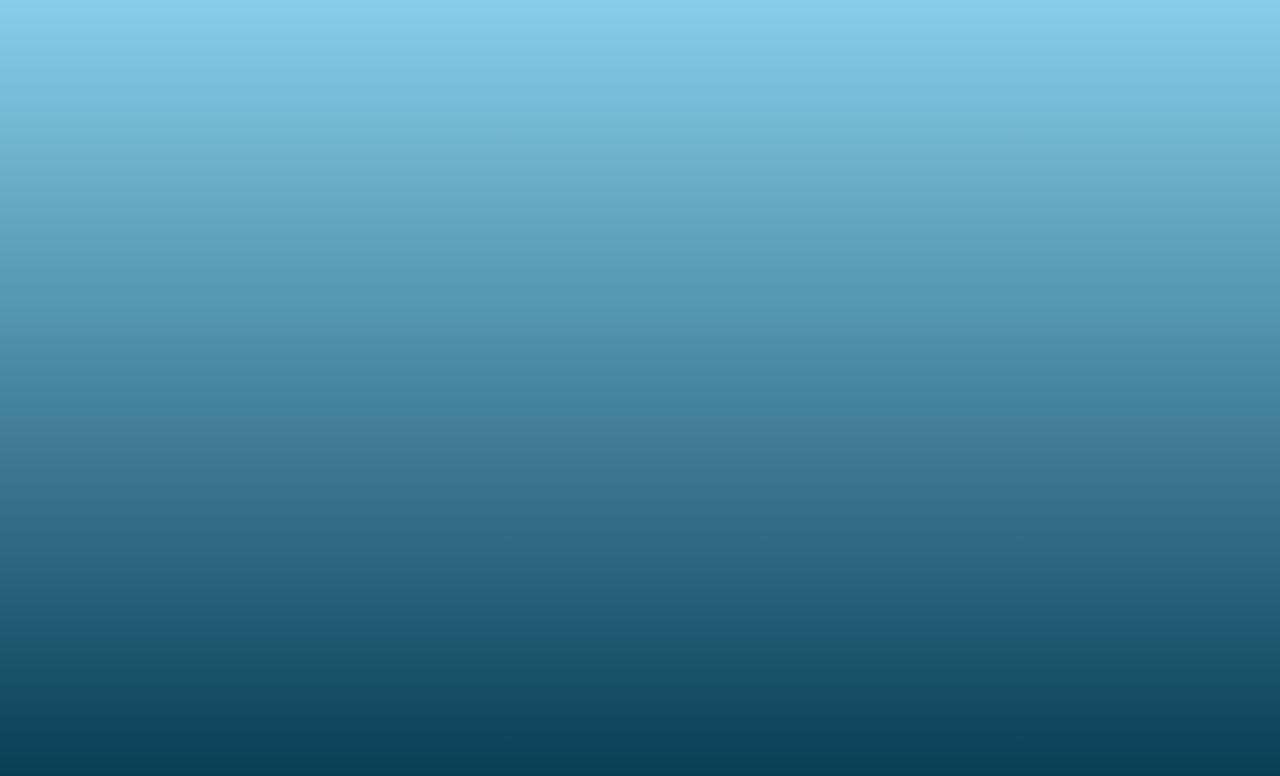
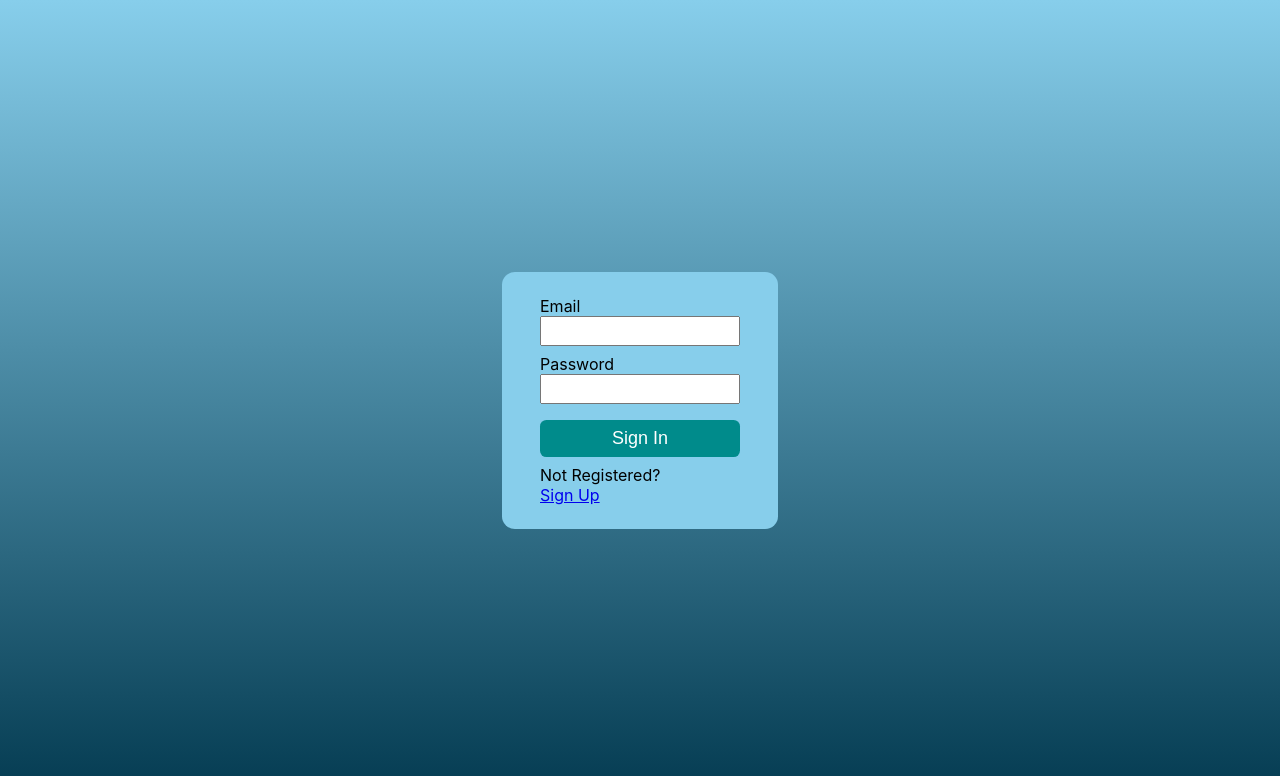
Before and after one commit to AkhilendreSinghRawat/Akuma-Task-Manager, a React (Vite) app in the folder frontend/: page /signin in a window 1280 px wide. Before the commit this address had no page. Shown: the top 776 px of the page. Built offline with nearby package versions, Linux system fonts and the light colour scheme.

Commit message:
frontend for signup and sign in

```diff
--- a/frontend/src/index.css
+++ b/frontend/src/index.css
@@ -2,6 +2,9 @@
   height: 100vh;
   width: 100vw;
   font-synthesis: none;
+  font-family: -apple-system, BlinkMacSystemFont, 'Segoe UI', 'Roboto', 'Oxygen',
+    'Ubuntu', 'Cantarell', 'Fira Sans', 'Droid Sans', 'Helvetica Neue',
+    sans-serif;
   text-rendering: optimizeLegibility;
   -webkit-font-smoothing: antialiased;
   -moz-osx-font-smoothing: grayscale;
@@ -87,6 +90,44 @@ body {
   font-size: large;
 }
 
+.FormContainer {
+  display: flex;
+  justify-content: center;
+  align-items: center;
+  height: 100%;
+}
+
+.Form {
+  display: flex;
+  flex-direction: column;
+  background-color: skyblue;
+  border-radius: 1vw;
+  padding: 3vh 3vw;
+}
+
+.Input {
+  outline: none;
+  height: 3vh;
+  width: 15vw;
+  margin-bottom: 1vh;
+}
+
+.Submit {
+  width: 100%;
+  background-color: darkcyan;
+  color: white;
+  padding: 1vh 2vw;
+  margin: 1vh 0;
+  border: none;
+  border-radius: 0.5vw;
+  cursor: pointer;
+  font-size: large;
+}
+
+.Submit:hover {
+  background-color: rgb(0, 56, 56);
+}
+
 @media only screen and (max-width: 750px) {
   .visitorsPageCardsContainer {
     flex-direction: column;
--- a/frontend/src/pages/Login/index.jsx
+++ b/frontend/src/pages/Login/index.jsx
@@ -1,8 +1,64 @@
-import React from 'react'
+import React, { useRef } from 'react'
 
 const Login = () => {
+  const emailRef = useRef()
+  const passwordRef = useRef()
+
+  const handleSubmit = (e) => {
+    e.preventDefault()
+
+    axios
+      .post('/login', {
+        email: emailRef?.current?.value,
+        password: passwordRef?.current?.value,
+      })
+      .then((res) => {
+        if (res.status === 200) {
+          sessionStorage.setItem(
+            'token',
+            JSON.stringify({
+              accessToken: res?.data?.accessToken,
+              refreshToken: res?.data?.refreshToken,
+            })
+          )
+          navigate('/')
+          return
+        }
+        console.log('Something went wrong')
+      })
+      .catch((err) => {
+        setErrorMessage(err?.response?.data.message)
+        setShowError(true)
+        setTimeout(() => setShowError(false), 2000)
+      })
+  }
+
   return (
-    <div>Login</div>
+    <div className="FormContainer">
+      <form className="Form" onSubmit={handleSubmit}>
+        <label>Email</label>
+        <input
+          className="Input"
+          id="email"
+          type="email"
+          required
+          ref={emailRef}
+        />
+        <label>Password</label>
+        <input
+          className="Input"
+          id="password"
+          type="password"
+          required
+          ref={passwordRef}
+        />
+        <button className="Submit" type="submit">
+          Sign In
+        </button>
+        <div>Not Registered?</div>
+        <a href="/signup">Sign Up</a>
+      </form>
+    </div>
   )
 }
 
--- a/frontend/src/pages/Signup/index.jsx
+++ b/frontend/src/pages/Signup/index.jsx
@@ -3,18 +3,40 @@ import React, { useRef } from 'react'
 const Signup = () => {
   const emailRef = useRef()
   const passwordRef = useRef()
+  const confirmPasswordRef = useRef()
+
+  const handleSubmit = (e) => {
+    e.preventDefault()
+
+    if (passwordRef?.current?.value !== confirmPasswordRef?.current?.value) {
+      setErrorMessage("Password Didn't Match!")
+      setShowError(true)
+      setTimeout(() => setShowError(false), 2000)
+      return
+    }
+
+    axios
+      .post('/register', {
+        email: emailRef?.current?.value,
+        password: passwordRef?.current?.value,
+      })
+      .then((res) => {
+        if (res.status === 200) {
+          navigate('/signin')
+          return
+        }
+        console.log('Something went wrong')
+      })
+      .catch((err) => {
+        setErrorMessage(err?.response?.data.message)
+        setShowError(true)
+        setTimeout(() => setShowError(false), 2000)
+      })
+  }
 
   return (
-    <div
-      style={{
-        display: 'flex',
-        justifyContent: 'center',
-        alignItems: 'center',
-        height: '100%',
-      }}
-    >
-      sadklf
-      {/* <form className="Form" onSubmit={() => {}}>
+    <div className="FormContainer">
+      <form className="Form" onSubmit={handleSubmit}>
         <label>Email</label>
         <input
           className="Input"
@@ -31,12 +53,20 @@ const Signup = () => {
           required
           ref={passwordRef}
         />
+        <label>ConfirmPassword</label>
+        <input
+          className="Input"
+          id="confirmPassword"
+          type="password"
+          required
+          ref={confirmPasswordRef}
+        />
         <button className="Submit" type="submit">
-          Sign In
+          Sign Up
         </button>
-        <div>Not Registered?</div>
-        <a href="/signup">Sign Up</a>
-      </form> */}
+        <div>Already Registered?</div>
+        <a href="/signin">Sign In</a>
+      </form>
     </div>
   )
 }
--- a/frontend/src/routers/index.jsx
+++ b/frontend/src/routers/index.jsx
@@ -11,7 +11,7 @@ const Routing = () => {
       <Routes>
         <Route path="/" exact element={<VisitorsPage />} />
         <Route path="/signup" element={<Signup />} />
-        <Route path="/login" element={<Login />} />
+        <Route path="/signin" element={<Login />} />
       </Routes>
   )
 }
```
